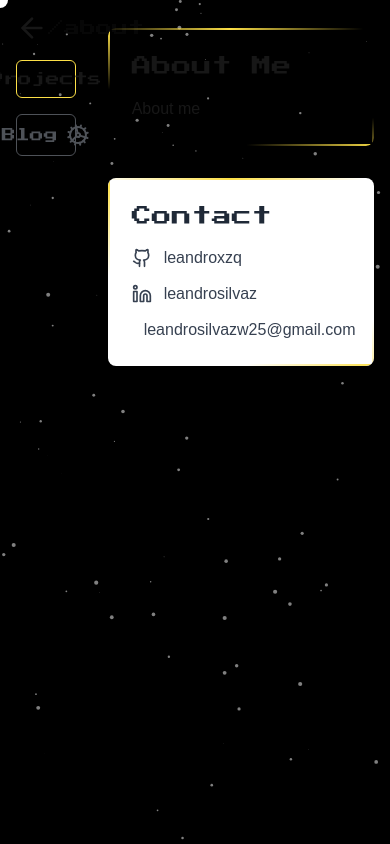
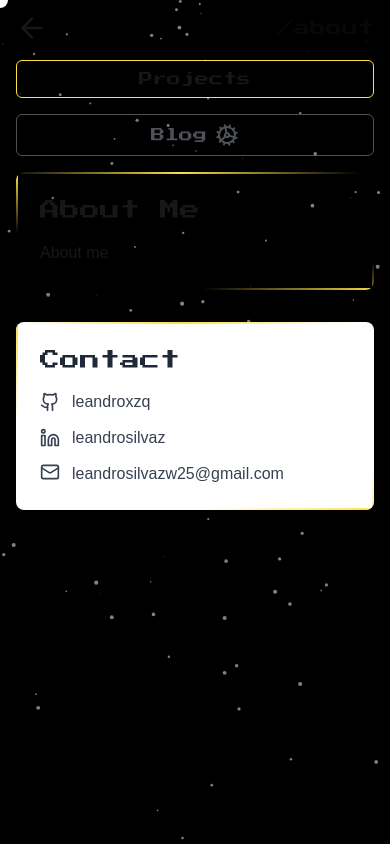
Before and after one commit to leandroxzq/leandroxzq.github.io, a Next.js app: page /about in a window 390 px wide. Built offline with nearby package versions, Linux system fonts and the light colour scheme.

Commit message:
improve responsive layout

```diff
--- a/src/components/Nav.tsx
+++ b/src/components/Nav.tsx
@@ -35,11 +35,11 @@ export default function Nav({
 			className={`${
 				pressStart2P.className
 			} flex flex-col items-center gap-4 ${
-				isindex ? "w-full" : " w-2/12"
+				isindex ? "w-full" : "w-full sm:w-2/12"
 			}`}
 		>
 			{showBackButton && showPathname && (
-				<div className="flex justify-between items-center w-full">
+				<div className="flex justify-between items-center w-full gap-2 sm:gap-4">
 					<Link
 						href="/"
 						aria-label="Voltar para a home"
--- a/src/components/Page.tsx
+++ b/src/components/Page.tsx
@@ -2,9 +2,9 @@ import Nav from "@/components/Nav"
 
 export default function Page({ children }) {
 	return (
-		<main className="flex gap-4 md:pt-7 pt-3 px-4 select-none min-h-screen">
+		<main className="flex flex-col sm:flex-row gap-4 md:pt-7 pt-3 px-4 select-none min-h-screen">
 			<Nav showBackButton excludeCurrentLink showPathname></Nav>
-			<div className="w-10/12 max-w-3xl p-4 sm:px-6 lg:px-8">{children}</div>
+			<div className="w-full max-w-3xl sm:px-6 lg:px-8 sm:w-10/12">{children}</div>
 		</main>
 	)
 }
```
